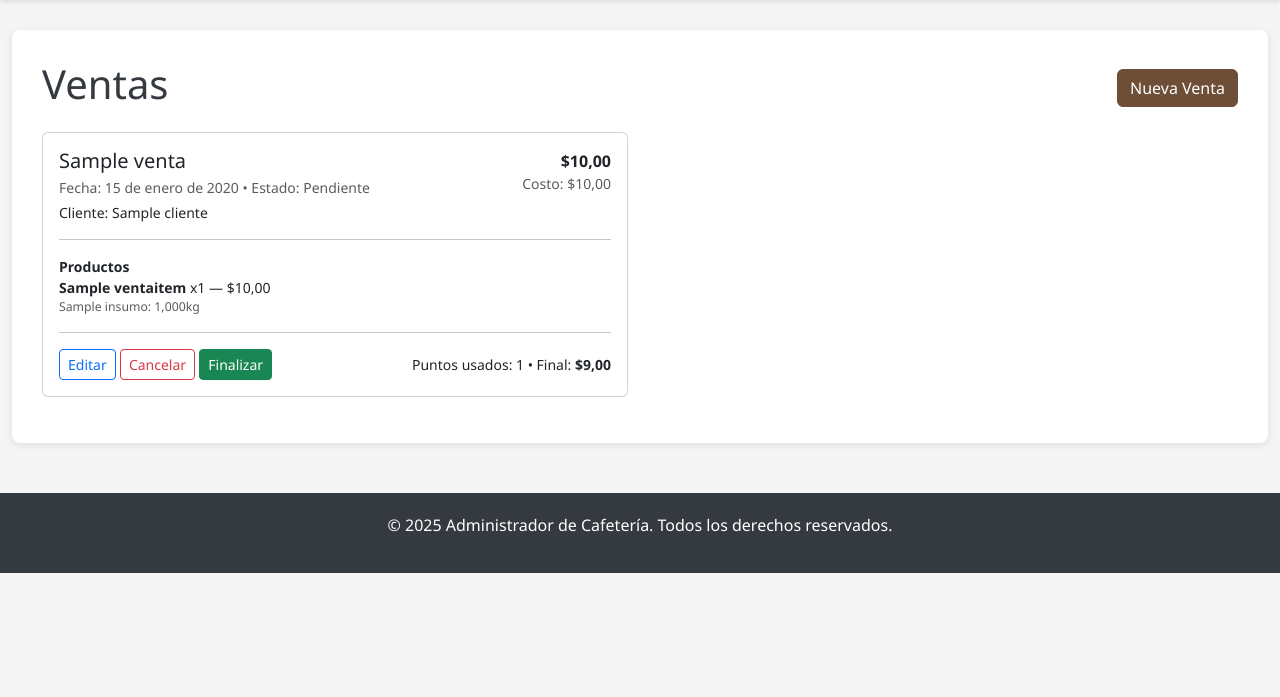
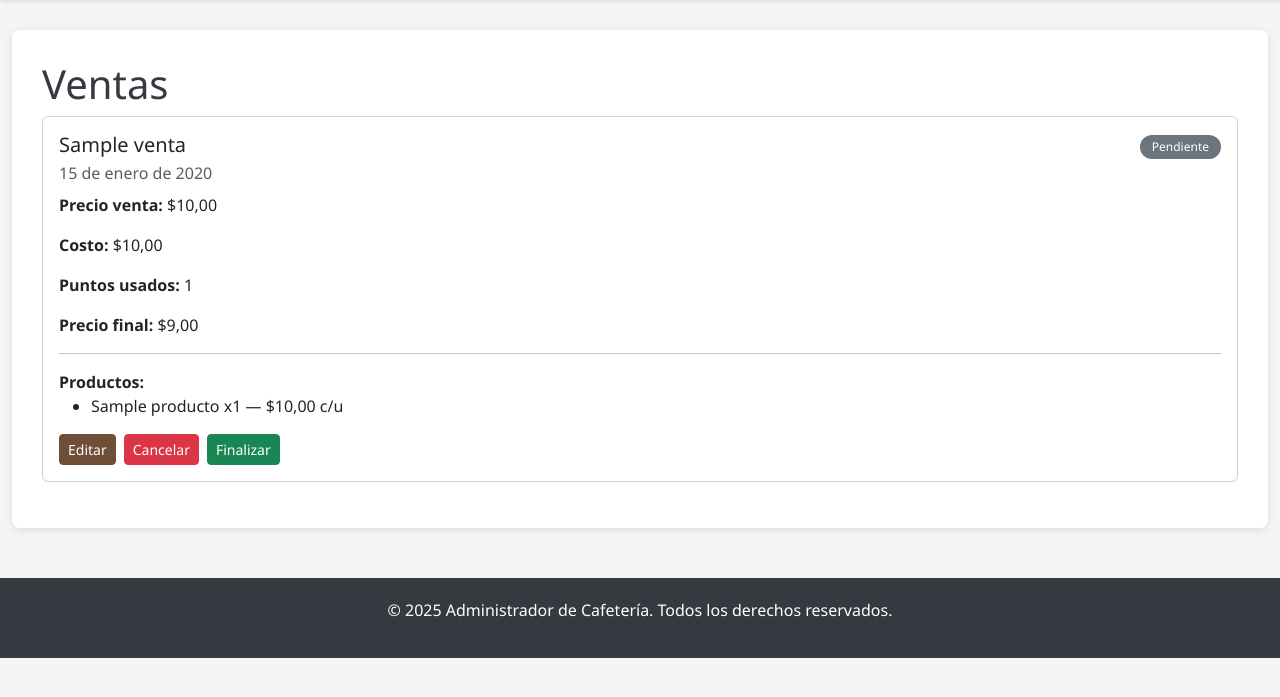
Before and after one commit to iangusi/cafeteria-admin, a Django app: page /ventas/ in a window 1280 px wide. Shown: the part 62-759 px from the top of the page. Run offline with Django 4.2, Linux system fonts and the light colour scheme; tables that the repository leaves empty hold one stand-in row (values such as "Sample post").

Commit message:
ventas_list bien

```diff
--- a/core/templates/ventas/ventas_list.html
+++ b/core/templates/ventas/ventas_list.html
@@ -1,85 +1,72 @@
-{% extends "base.html" %}
-{% block title %}Ventas{% endblock %}
+<!-- Plantilla de lista de ventas: muestra tarjetas/bloques con la info solicitada -->
+{% extends 'base.html' %}
 {% block content %}
-<div class="d-flex justify-content-between align-items-center mb-3">
 <h1>Ventas</h1>
-    <a href="{% url 'venta_create' %}" class="btn btn-primary">Nueva Venta</a>
-</div>
-
-<div class="row">
+<div class="ventas-grid">
   {% for venta in ventas %}
-    <div class="col-md-6 mb-3">
-        <div class="card">
+  <div class="venta-card card mb-3">
     <div class="card-body">
       <div class="d-flex justify-content-between">
         <div>
-                        <h5 class="mb-1">{{ venta.titulo }}</h5>
-                        <div class="small text-muted">
-                            Fecha: {{ venta.fecha }} • Estado: {{ venta.get_estado_display }}
-                        </div>
-                        <div class="small mt-1">
-                            Cliente: {% if venta.cliente %}{{ venta.cliente.nombre }}{% else %}<em>Sin cliente</em>{% endif %}
-                        </div>
+          <h5 class="card-title">{{ venta.titulo }}</h5>
+          <p class="card-subtitle text-muted">{{ venta.fecha }}</p>
         </div>
         <div class="text-end">
-                        <div><strong>${{ venta.precio_total_cache|floatformat:2 }}</strong></div>
-                        <div class="small text-muted">Costo: ${{ venta.costo_total_cache|floatformat:2 }}</div>
+          <span class="badge bg-secondary">{{ venta.get_estado_display }}</span>
         </div>
       </div>
 
-                <hr>
+      <div class="mt-2">
+        <p><strong>Precio venta:</strong> ${{ venta.precio_total_cache }}</p>
+        <p><strong>Costo:</strong> ${{ venta.costo_total_cache }}</p>
+        <p><strong>Puntos usados:</strong> {{ venta.puntos_usados }}</p>
+        <p><strong>Precio final:</strong> ${{ venta.precio_final }}</p>
+      </div>
 
-                <div class="small">
-                    <strong>Productos</strong>
-                    <ul class="list-unstyled mb-0">
-                        {% for it in venta.items.all %}
-                        <li>
-                            <strong>{{ it.nombre }}</strong> x{{ it.cantidad }} — ${{ it.precio|floatformat:2 }}
-                            <div class="text-muted small">
-                                {% if it.receta_items.all %}
-                                    {% for r in it.receta_items.all %}
-                                        {{ r.insumo.nombre }}: {{ r.cantidad }}{{ r.unidad }}{% if not forloop.last %}, {% endif %}
-                                    {% endfor %}
-                                {% elif it.producto %}
-                                    {% for pr in it.producto.receta_items.all|slice:":3" %}
-                                        {{ pr.insumo.nombre }}: {{ pr.cantidad }}{{ pr.unidad }}{% if not forloop.last %}, {% endif %}
-                                    {% endfor %}
-                                    {% if it.producto.receta_items.count > 3 %} ...{% endif %}
+      <hr/>
+
+      <div>
+        <strong>Productos:</strong>
+        <ul>
+          {% for item in venta.items.all %}
+            {% if item.producto %}
+            <li>{{ item.producto.nombre }} x{{ item.cantidad }} — ${{ item.precio }} c/u</li>
+            {% else %}
+            <li>Producto x{{ item.cantidad }} — ${{ item.precio }} c/u</li>
             {% endif %}
-                            </div>
-                        </li>
+          {% empty %}
+            <li>No hay productos</li>
           {% endfor %}
         </ul>
       </div>
 
-                <hr>
-
-                <div class="d-flex justify-content-between align-items-center">
-                    <div>
+      <div class="mt-3 d-flex gap-2">
         {% if venta.estado == 'pendiente' %}
-                            <a href="{% url 'venta_edit' venta.pk %}" class="btn btn-sm btn-outline-primary">Editar</a>
-
+        <a href="{% url 'venta_edit' venta.pk %}" class="btn btn-sm btn-primary">Editar</a>
         <form method="post" action="{% url 'venta_cancel' venta.pk %}" style="display:inline;">
           {% csrf_token %}
-                                <button class="btn btn-sm btn-outline-danger">Cancelar</button>
+          <button type="submit" class="btn btn-sm btn-danger">Cancelar</button>
         </form>
         <form method="post" action="{% url 'venta_finalize' venta.pk %}" style="display:inline;">
           {% csrf_token %}
-                                <button class="btn btn-sm btn-success">Finalizar</button>
+          <button type="submit" class="btn btn-sm btn-success">Finalizar</button>
         </form>
         {% endif %}
       </div>
-                    <div class="text-end small">
-                        Puntos usados: {{ venta.puntos_usados }} • Final: <strong>${{ venta.precio_final|floatformat:2 }}</strong>
     </div>
-                </div>
-            </div>
-        </div>
-    </div>
-    {% empty %}
-    <div class="col-12">
-        <div class="alert alert-info">No hay ventas registradas.</div>
   </div>
   {% endfor %}
 </div>
+
+<div class="pagination">
+  {% if is_paginated %}
+    {% if page_obj.has_previous %}
+      <a href="?page={{ page_obj.previous_page_number }}">Anterior</a>
+    {% endif %}
+    <span>Página {{ page_obj.number }} / {{ page_obj.paginator.num_pages }}</span>
+    {% if page_obj.has_next %}
+      <a href="?page={{ page_obj.next_page_number }}">Siguiente</a>
+    {% endif %}
+  {% endif %}
+</div>
 {% endblock %}
--- a/core/views.py
+++ b/core/views.py
@@ -14,7 +14,7 @@ from django.db import transaction
 from decimal import Decimal
 from django.core.exceptions import ValidationError
 
-from .models import Empleado, Horario, Asistencia, Insumo, Producto, ProductoReceta, Cliente, Venta, VentaItem, VentaItemReceta
+from .models import Empleado, Horario, Asistencia, Insumo, Producto, ProductoReceta, Cliente, Venta, VentaItem
 from .forms import (
     EmpleadoForm, FiltroEmpleadosForm, HorarioForm, FiltroHorariosForm,
     InsumoForm, FiltroInsumoForm, ProductoForm, ProductoRecetaForm, FiltroProductoForm,
```
Also changed, not shown: core/forms.py (+10 -20 lines), core/models.py (+16 -109 lines), core/migrations/0015_remove_ventaitem_nombre_delete_ventaitemreceta.py (added). Lines whose indentation alone changed are shown as unchanged.
